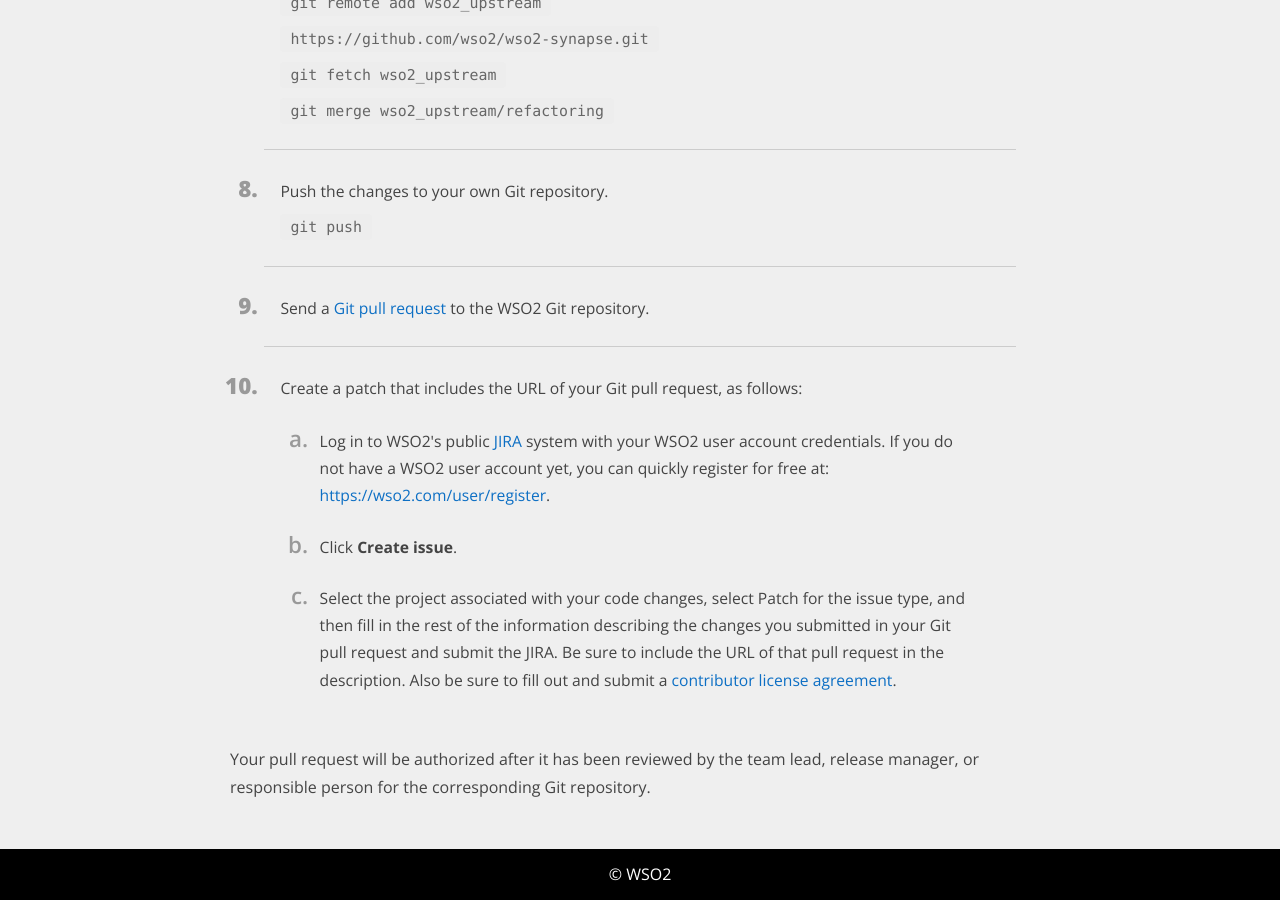
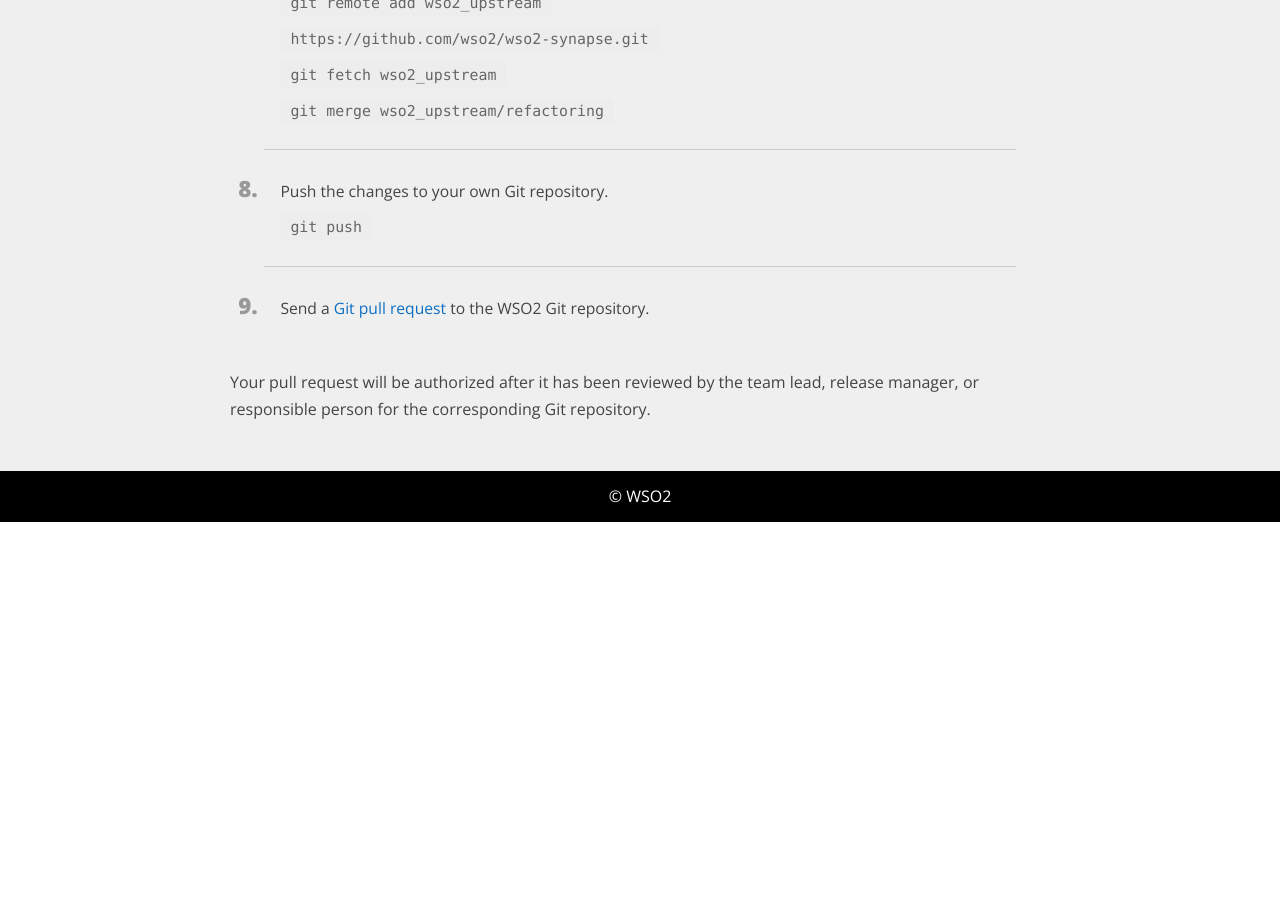
Before and after one commit to wso2/wso2.github.io, a Jekyll site: the page index.html, which Jekyll copies as it is, in a window 1280 px wide and 900 px high, scrolled down 3458 px. Built offline with Jekyll 4.4.1, drawn with Linux system fonts in a browser that asks for light colours; nearby versions of some CDN libraries; library files that are not in the unit come from our copies; after the commit the page ends 3980 px from its top, so only the background shows below that.

Commit message:
Remove step ten

```diff
--- a/index.html
+++ b/index.html
@@ -173,22 +173,8 @@
                             <p>Push the changes to your own Git repository.</p>
                             <p><code>git push</code></p>
                         </li>
-                        <li>
+                        <li class="cBottom">
                             <p>Send a <a href="https://help.github.com/articles/creating-a-pull-request" target="_blank">Git pull request</a> to the WSO2 Git repository.</p>
-                        </li>
-                        <li class="cBottom">
-                            <p>Create a patch that includes the URL of your Git pull request, as follows:</p>
-                            <ol class="cSubSteps">
-                                <li>
-                                    <p>Log in to WSO2's public <a href="https://wso2.org/jira/secure/Dashboard.jspa" target="_blank">JIRA</a> system with your WSO2 user account credentials. If you do not have a WSO2 user account yet, you can quickly register for free at: <a href="https://wso2.com/user/register" target="_blank">https://wso2.com/user/register</a>.</p>
-                                </li>
-                                <li>
-                                    <p>Click <strong>Create issue</strong>.</p>
-                                </li>
-                                <li>
-                                    <p>Select the project associated with your code changes, select Patch for the issue type, and then fill in the rest of the information describing the changes you submitted in your Git pull request and submit the JIRA. Be sure to include the URL of that pull request in the description. Also be sure to fill out and submit a <a href="http://wso2.com/licenses">contributor license agreement</a>.</p>
-                                </li>
-                            </ol>
                         </li>
                     </ol>
                     <p>Your pull request will be authorized after it has been reviewed by the team lead, release manager, or responsible person for the corresponding Git repository.</p>
```
